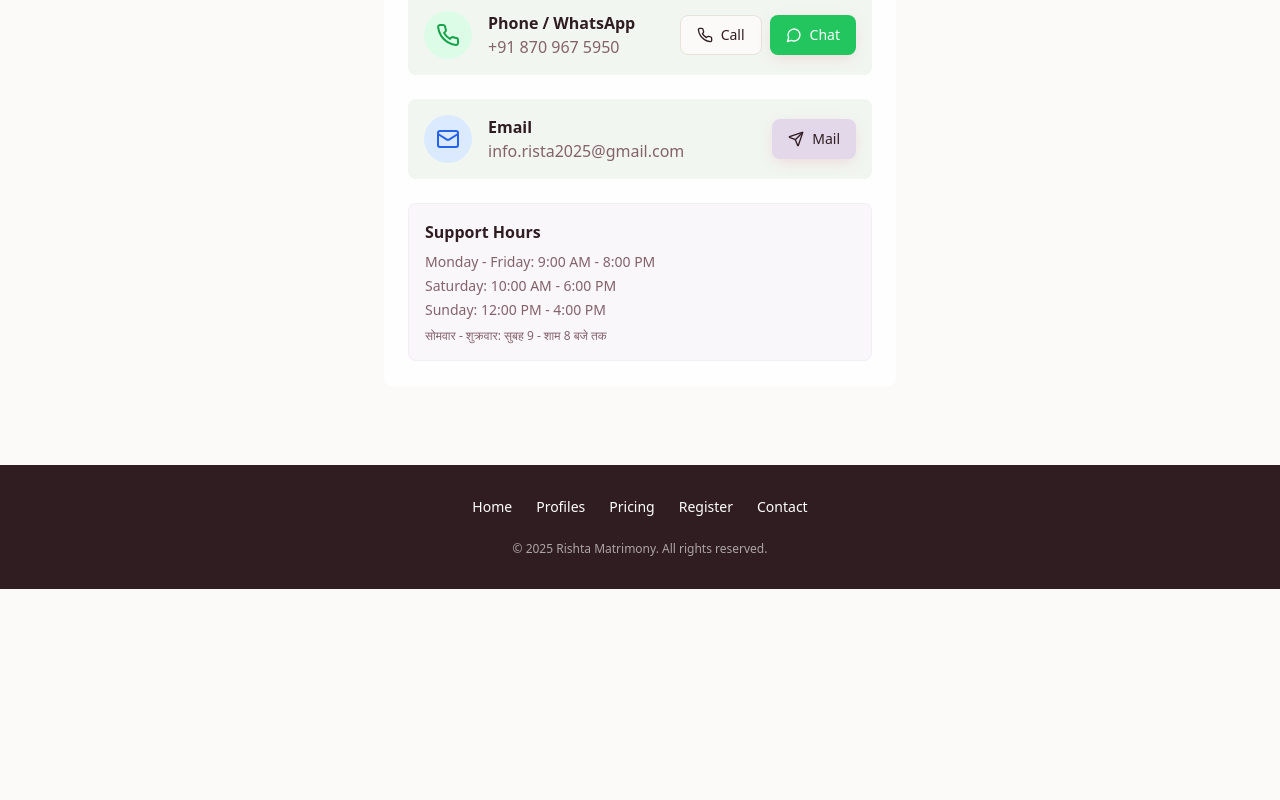
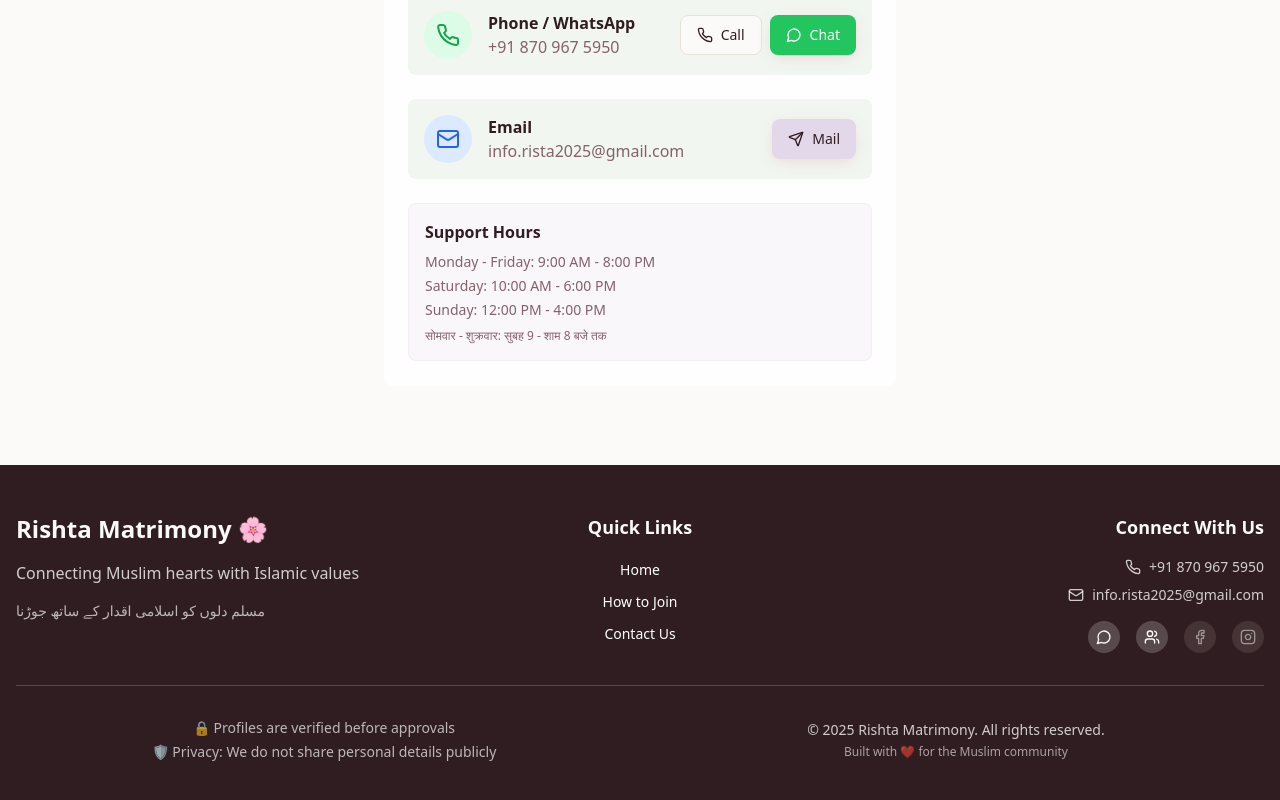
Before and after one commit to inforista2025-code/rishta-connect-islamic, a React (Vite) app: page / in a window 1280 px wide. Shown: the part 4823-5623 px from the top of the page. Before the commit the page ends 5412 px from the top, so only its background shows below. Built offline with nearby package versions, Linux system fonts and the light colour scheme; the HTML template or start-up script is replaced by a standard one.

Commit message:
Reverted to commit d55368123dd72e70503aff599239473b10df40ac

```diff
--- a/src/components/Footer.tsx
+++ b/src/components/Footer.tsx
@@ -37,46 +37,97 @@ export function Footer() {
   };
 
   return (
-    <footer className="bg-foreground text-background py-8">
+    <footer className="bg-foreground text-background py-12">
       <div className="container mx-auto px-4">
-        {/* Center Navigation Links */}
-        <div className="flex flex-col items-center justify-center">
-          <nav className="flex flex-wrap items-center justify-center gap-4 md:gap-6">
-            <a
-              href="/"
-              className="text-sm text-white hover:text-white/80 transition-colors"
-            >
-              Home
-            </a>
-            <a
-              href="/profiles"
-              className="text-sm text-white hover:text-white/80 transition-colors"
-            >
-              Profiles
-            </a>
-            <a
-              href="/pricing"
-              className="text-sm text-white hover:text-white/80 transition-colors"
-            >
-              Pricing
-            </a>
-            <a
-              href="/register"
-              className="text-sm text-white hover:text-white/80 transition-colors"
-            >
-              Register
-            </a>
-            <a
-              href="/contact"
-              className="text-sm text-white hover:text-white/80 transition-colors"
-            >
-              Contact
-            </a>
-          </nav>
+        <div className="grid grid-cols-1 md:grid-cols-3 gap-8">
+          {/* Brand Section */}
+          <div className="text-center md:text-left">
+            <h3 className="text-2xl font-bold mb-4">
+              Rishta Matrimony 🌸
+            </h3>
+            <p className="text-background/80 mb-4">
+              Connecting Muslim hearts with Islamic values
+            </p>
+            <p className="text-sm text-background/70">
+              مسلم دلوں کو اسلامی اقدار کے ساتھ جوڑنا
+            </p>
+          </div>
 
-          {/* Copyright */}
-          <div className="text-xs text-white/60 mt-6">
-            © {currentYear} Rishta Matrimony. All rights reserved.
+          {/* Quick Links */}
+          <div className="text-center">
+            <h4 className="text-lg font-semibold mb-4">Quick Links</h4>
+            <ul className="space-y-2">
+              <li>
+                <a href="#hero" className="text-sm text-white hover:text-white/80 transition-colors cursor-pointer">
+                  Home
+                </a>
+              </li>
+              <li>
+                <a href="#how-to-join" className="text-sm text-white hover:text-white/80 transition-colors">
+                  How to Join
+                </a>
+              </li>
+              <li>
+                <a href="#contact" className="text-sm text-white hover:text-white/80 transition-colors">
+                  Contact Us
+                </a>
+              </li>
+            </ul>
+          </div>
+
+          {/* Contact & Social */}
+          <div className="text-center md:text-right">
+            <h4 className="text-lg font-semibold mb-4">Connect With Us</h4>
+
+            {/* Contact Info */}
+            <div className="space-y-2 mb-4 text-background/80">
+              <div className="flex items-center justify-center md:justify-end gap-2">
+                <Phone className="w-4 h-4" />
+                <span className="text-sm">+91 870 967 5950</span>
+              </div>
+              <div className="flex items-center justify-center md:justify-end gap-2">
+                <Mail className="w-4 h-4" />
+                <span className="text-sm">info.rista2025@gmail.com</span>
+              </div>
+            </div>
+
+            {/* Social Icons */}
+            <div className="flex justify-center md:justify-end gap-4">
+              {socialLinks.map((social, index) => (
+                <button
+                  key={index}
+                  onClick={() => handleSocialClick(social.url, social.available)}
+                  className={`w-8 h-8 rounded-full flex items-center justify-center transition-all duration-300 ${
+                    social.available
+                      ? 'bg-background/20 hover:bg-background/30 text-background cursor-pointer'
+                      : 'bg-background/10 text-background/50 cursor-not-allowed'
+                  }`}
+                  disabled={!social.available}
+                  title={social.available ? social.name : `${social.name} - Coming Soon`}
+                >
+                  <social.icon className="w-4 h-4" />
+                </button>
+              ))}
+            </div>
+          </div>
+        </div>
+
+        {/* Bottom Section */}
+        <div className="border-t border-background/20 mt-8 pt-8 text-center">
+          <div className="grid grid-cols-1 md:grid-cols-2 gap-4 items-center">
+            {/* Trust Notes */}
+            <div className="text-sm text-background/70 space-y-1">
+              <p>🔒 Profiles are verified before approvals</p>
+              <p>🛡️ Privacy: We do not share personal details publicly</p>
+            </div>
+
+            {/* Copyright */}
+            <div className="text-sm text-background/80">
+              <p>© {currentYear} Rishta Matrimony. All rights reserved.</p>
+              <p className="text-xs text-background/60 mt-1">
+                Built with ❤️ for the Muslim community
+              </p>
+            </div>
           </div>
         </div>
       </div>
```
